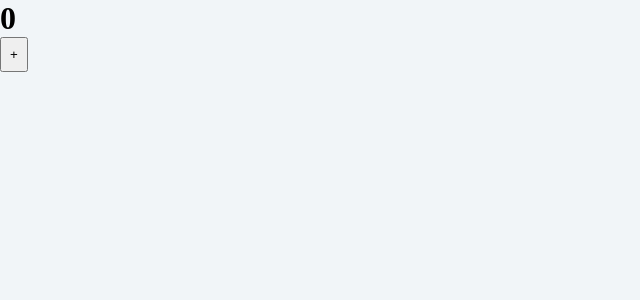
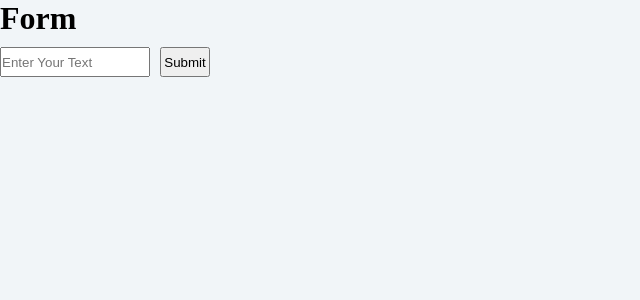
Before and after one commit to Eaindralin/React-Project, a React (Create React App) app: page / in a window 1280 px wide. Shown: the top 300 px of the page, without its empty margins (0-640 px from the left). Built offline with nearby package versions, Linux system fonts and the light colour scheme.

Commit message:
UseReduce

```diff
--- a/src/UseReduce.js
+++ b/src/UseReduce.js
@@ -3,27 +3,51 @@ import "./index.css";
 import { useState, useReducer } from "react";
 
 const intialValue ={
-    count:0,
+    people:[],
 }
 
 function reducer(state,action){
-    if(action.type === 'increment'){
-        return {...state, count:state.count + action.payload}
+    if (action.type === "INPUT_ADDED") {
+      const newPeople = [...state.people,action.payload];
+
+      return {...state,people: newPeople};
     }
 }
 
 function UseReduce() {
+    const [inputValue,setInputValue] = useState("");
+    const [state, dispatch] = useReducer(reducer,intialValue);
 
+    function submitHeader(e){
+        e.preventDefault();
+        const newItem ={id:Math.random().toString(),name:inputValue}
+        dispatch({type:"INPUT_ADDED",payload:newItem})
+        setInputValue("");
+    }
 
-    const [count,setCount] = useState(0);
-    const [state, dispatch] = useReducer(reducer,intialValue);
-    console.log(state);
-
-    return(
-        <div>
-            <h1>{state.count}</h1>
-            <button onClick={()=>dispatch({type:"increment",payload:1})} style={{ padding: "0.5rem" }}>+</button>
-        </div>
+    return (
+      <div>
+        <h1>Form</h1>
+        <form onSubmit={submitHeader}>
+          <input
+            type="text"
+            value={inputValue}
+            style={{ width: "150px", height: "30px" }}
+            onChange={(e) => setInputValue(e.target.value)}
+            placeholder="Enter Your Text"
+          />
+          <button type="submit" style={{ width: "50px", height: "30px",margin:"10px" }}>
+            Submit
+          </button>
+        </form>
+        <ul>
+            {
+                state.people.map((person) => {
+                    return <li key={person.id}>{person.name}</li>
+                })
+            }
+        </ul>
+      </div>
     );
 }
 
```
